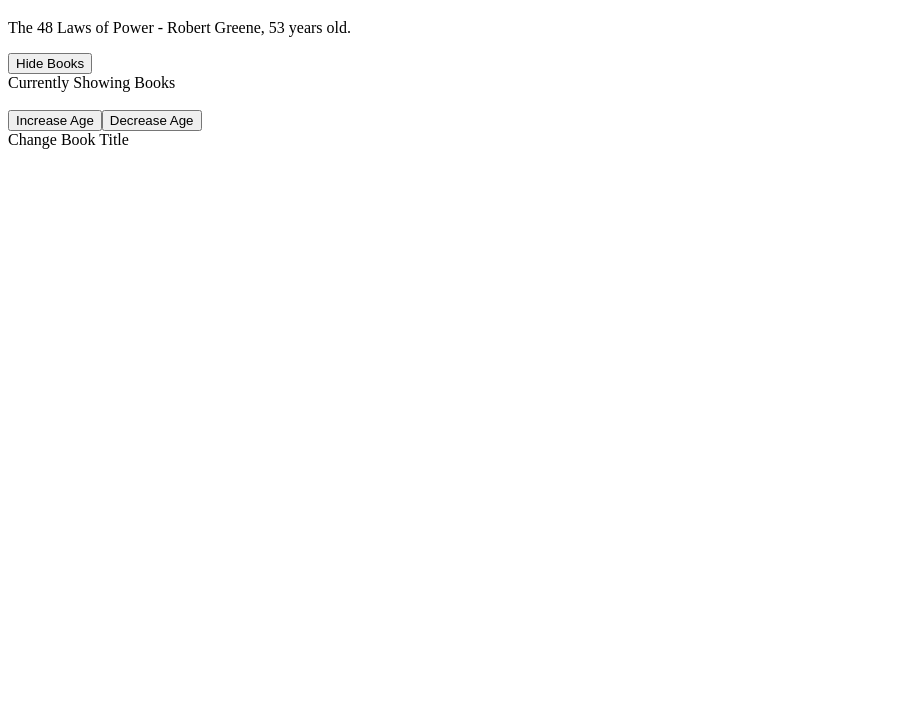
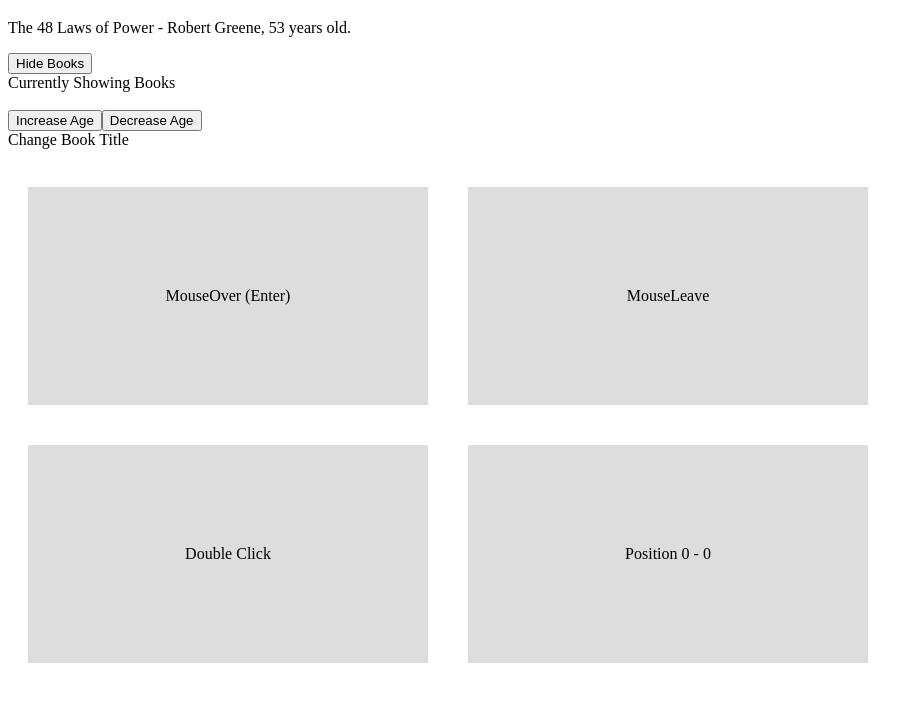
Before and after one commit to XavHernandez/vue-first-training, a plain HTML site: page index.html in a window 1280 px wide. Shown: the part 61-762 px from the top of the page, without its empty margins (0-923 px from the left). Drawn offline with nearby package versions, Linux system fonts and the light colour scheme.

Commit message:
mouse events

```diff
--- a/app.js
+++ b/app.js
@@ -4,7 +4,9 @@
       title: 'The 48 Laws of Power',
       author: 'Robert Greene',
       age: 53,
-      showBooks: true
+      showBooks: true,
+      x: 0,
+      y: 0
     }
   },
   methods: {
@@ -13,6 +15,16 @@
     },
     toggleShowBooks() {
       this.showBooks = !this.showBooks
+    },
+    handleEvent(event, data) {
+      console.log(event, event.type)
+      if (data) {
+        console.log(data)
+      }
+    },
+    handleMousemove(e) {
+      this.x = e.offsetX
+      this.y = e.offsetY
     }
   }
 })
--- a/index.html
+++ b/index.html
@@ -6,6 +6,16 @@
   <meta name="viewport" content="width=device-width, initial-scale=1.0">
   <title>Vue First Training</title>
   <script src="https://unpkg.com/vue@3.0.2"></script>
+  <style>
+    .box{
+      padding: 100px 0;
+      width: 400px;
+      text-align: center;
+      background: #ddd;
+      margin: 20px;
+      display: inline-block;
+    }
+  </style>
 </head>
 
 <body>
@@ -27,6 +37,12 @@
     <button v-on:click="age++">Increase Age</button>
     <button @click="age--">Decrease Age</button>
     <div @click="changeTitle('The Daily Laws')">Change Book Title</div>
+    <br>
+
+    <div class="box" @mouseover="handleEvent($event, 5)">MouseOver (Enter)</div>
+    <div class="box" @mouseleave="handleEvent">MouseLeave</div>
+    <div class="box" @dblclick="handleEvent">Double Click</div>
+    <div class="box" @mousemove="handleMousemove">Position {{ x }} - {{ y }}</div>
   </div>
 
   <script src="app.js"></script>
```
